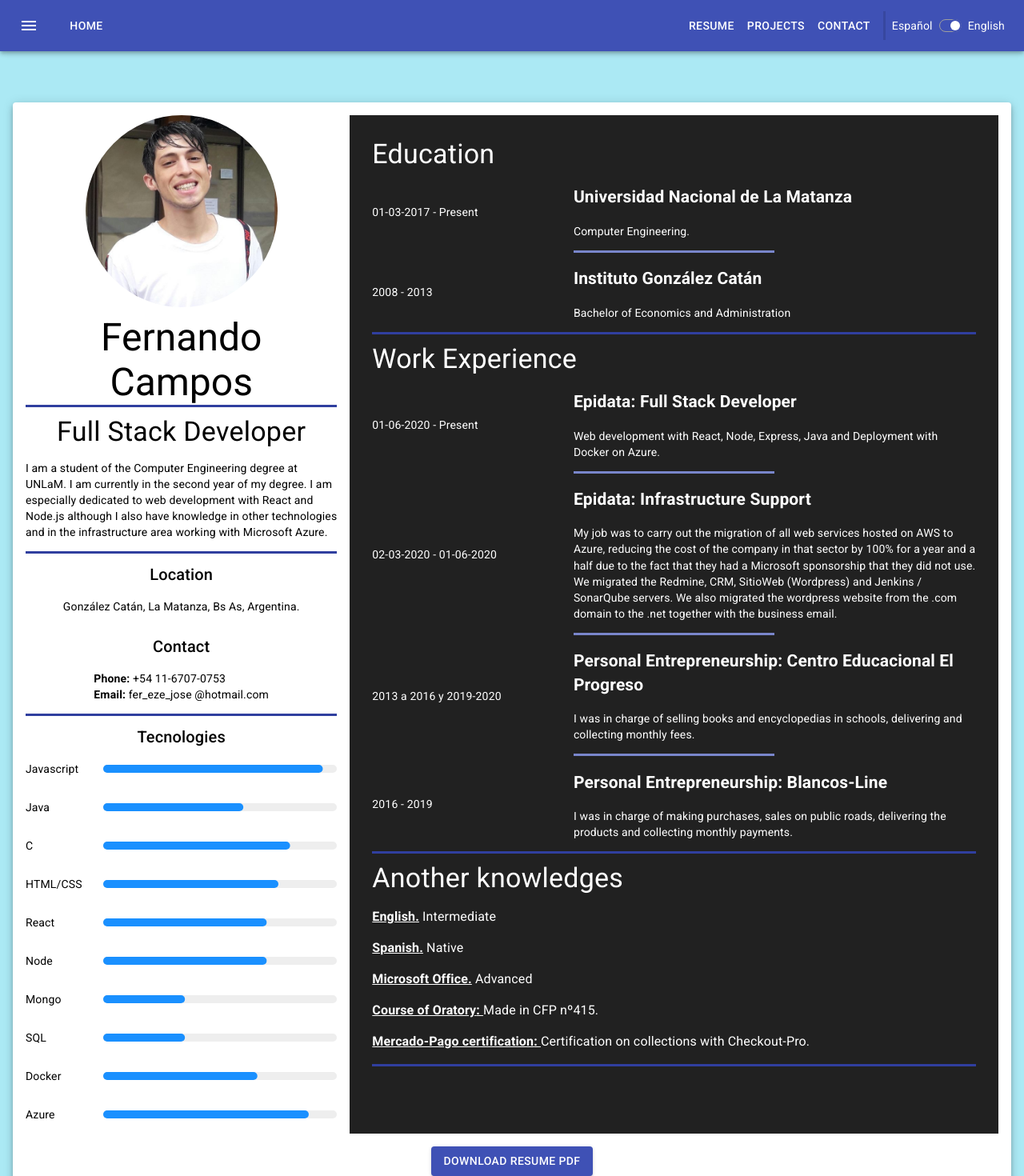
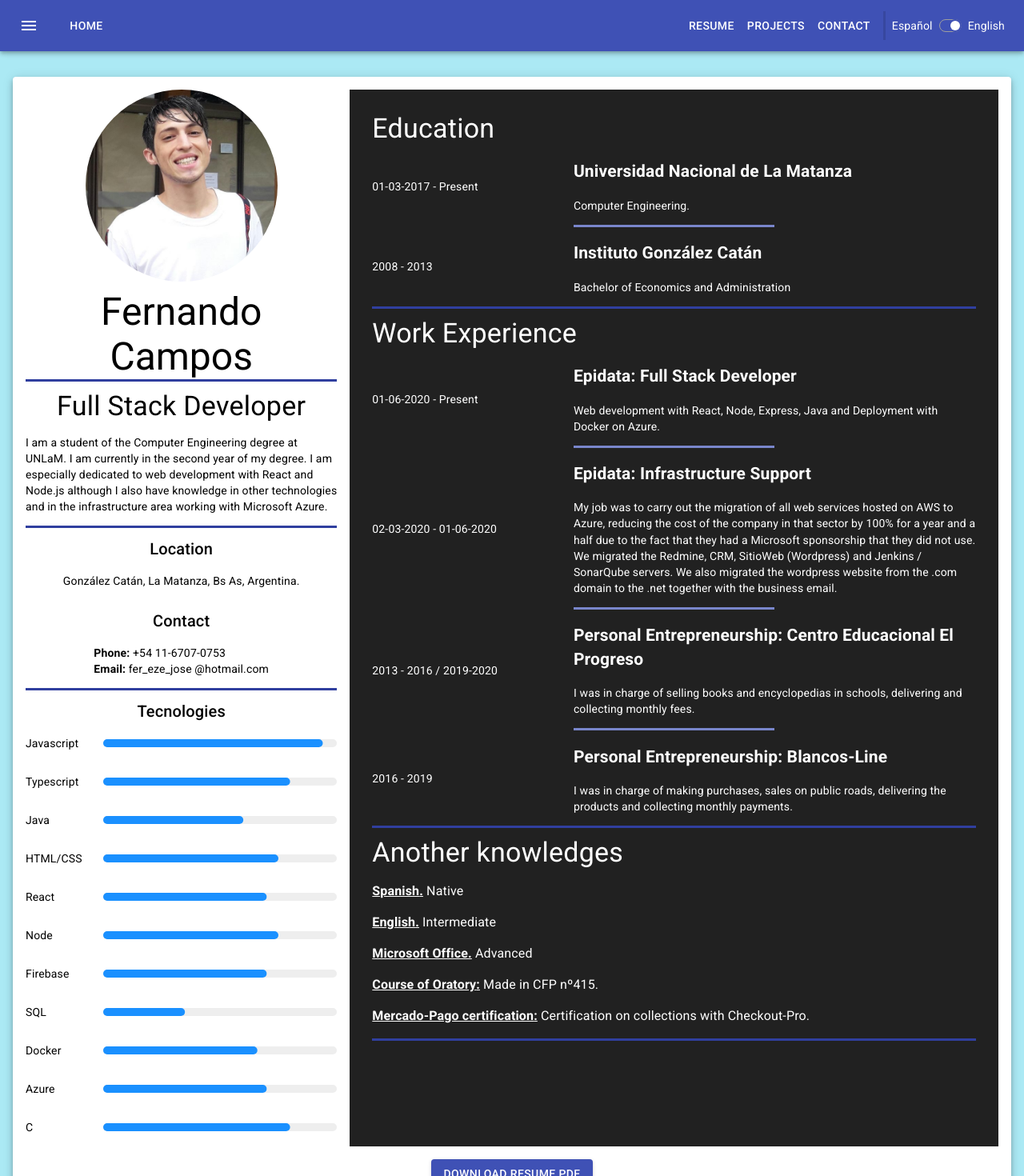
Before and after one commit to FerCamposDev/Portfolio, a React (Create React App) app: page /en/curriculum in a window 1280 px wide. Shown: the top 1470 px of the page at 80% size. Built offline with nearby package versions, Linux system fonts and the light colour scheme.

Commit message:
acomodo resume y contact

```diff
--- a/src/Pages/Contact/Contact.tsx
+++ b/src/Pages/Contact/Contact.tsx
@@ -1,5 +1,7 @@
 import { useState } from 'react';
-import { Grid, Avatar, makeStyles, Container, Divider, Typography, Hidden, Button, Tooltip, Link } from '@material-ui/core'
+import {
+  Grid, Avatar, Container, Divider, Typography, Hidden, Button, Tooltip, Link
+} from '@material-ui/core'
 import CallIcon from '@material-ui/icons/Call';
 import WhatsAppIcon from '@material-ui/icons/WhatsApp';
 import MailIcon from '@material-ui/icons/Mail';
@@ -8,53 +10,43 @@ import Snackbar from '@material-ui/core/Snackbar';
 import MuiAlert from '@material-ui/lab/Alert';
 
 import useWordings from '../../i18n/wordings';
+import useContactStyles from './contactStyles';
 import perfil from '../../images/fer-campos.png';
 
 function Alert(props: any) {
   return <MuiAlert elevation={6} variant="filled" {...props} />;
 }
 
-const useStyles = makeStyles((theme) => ({
-  large: {
-    width: theme.spacing(30),
-    height: theme.spacing(30),
-    marginTop: '10px',
-    borderRadius: '30px'
-  },
-  marginTop: {
-    paddingTop: '20px',
-  },
-  resumeRightCol: {
-    background: '#27221F',
-    //background: theme.palette.text.primary,
-    //background: 'black',
-    color: 'white',
-    padding: '2em',
-    //marginTop: '20px',
-    borderRadius: '20px',
-  },
-  divider: {
-    borderTop: '3px solid',
-    borderTopColor: theme.palette.primary.dark,
-    width: '45%'
-  }
-}));
-
 const Contact = () => {
-  const classes = useStyles();
+  const classes = useContactStyles();
   const wordings = useWordings();
   const [open, setOpen] = useState(false);
 
-  const handleClick = () => {
+  const handleCopy = () => {
+    const clipboard = navigator.clipboard;
+    if (clipboard) {
+      navigator.clipboard.writeText('fer_eze_jose@hotmail.com')
+        .then(() => setOpen(true))
+        .catch((err) => console.log(err));
+    } else {
       let aux = document.createElement("input");
       aux.setAttribute("value", "fer_eze_jose@hotmail.com");
       document.body.appendChild(aux);
       aux.select();
       document.execCommand("copy");
       document.body.removeChild(aux);
+      setOpen(true)
+    }
+  };
 
-    setOpen(true);
-  };
+  const handleClick = (to: string) => {
+    let a = document.createElement("a");
+    a.href = to;
+    a.target = "_blank";
+    document.body.appendChild(a);
+    a.click();
+    document.body.removeChild(a);
+  }
 
   const handleClose = (event: React.SyntheticEvent | MouseEvent, reason?: string) => {
     if (reason === 'clickaway') {
@@ -64,90 +56,58 @@ const Contact = () => {
   };
 
   return (
-    <Container style={{ marginTop: '20px' }} className={classes.resumeRightCol}>
-      <Grid container direction="row" className={classes.resumeRightCol} justify="center">
+    <Container style={{ marginTop: '20px' }} className={classes.main}>
+      <Grid container direction="row" className={classes.main} justify="center">
         <Grid container item sm={6} xs={12} direction="column" alignItems="center">
           <Hidden xsDown>
-            <Avatar
-              alt="Foto Perfil"
+            <Avatar alt="Photo" variant="rounded"
               src={perfil}
-              className={classes.large}
-              variant="rounded"
+              className={classes.photo}
             />
-
-            <Typography variant="h4">
-              Fernando Campos
-            </Typography>
-
+            <Typography variant="h3">Fernando Campos</Typography>
           </Hidden>
-
         </Grid>
         <Grid item sm={6} xs={12} direction="column" alignItems="center">
           <Typography variant="h3" style={{ paddingLeft: '30px' }}>
             {wordings.contact.title}
             <Divider className={classes.divider} />
           </Typography>
-          <Grid container item alignItems="center" className={classes.marginTop}>
-            <Tooltip title={wordings.contact.call || ''}>
-              <Link
-                component={Button}
-                color="inherit"
-                onClick={() => {
-                  let a = document.createElement("a");
-                  a.href = "tel:+541167070753";
-                  a.target = "_blank";
-                  document.body.appendChild(a);
-                  a.click();
-                  document.body.removeChild(a);
-                }}
+          <Grid container alignItems="center" className={classes.marginTop}>
+            <Tooltip title={wordings.contact.call} style={{ color: 'white' }}>
+              <Link component={Button}
+                onClick={() => handleClick('tel:+541167070753')}
               >
-                <CallIcon fontSize="large"></CallIcon>
-                <Typography variant="h4">
-                  1167070753
+                <CallIcon fontSize="large" />
+                <Typography variant="h4">1167070753</Typography>
+              </Link>
+            </Tooltip>
+          </Grid>
+          <Grid container alignItems="center" className={classes.marginTop}>
+            <Tooltip title={wordings.contact.whatsapp} style={{ color: 'white' }}>
+              <Link component={Button}
+                onClick={() =>
+                  handleClick("https://wa.me/541167070753?text=Hola%20Fernando%20ví%20tu%20portafolio.")
+                }
+              >
+                <WhatsAppIcon fontSize="large" />
+                <Typography variant="h4">1167070753</Typography>
+              </Link>
+            </Tooltip>
+          </Grid>
+          <Grid container alignItems="center" className={classes.marginTop}>
+            <Tooltip title={wordings.contact.email} style={{ color: 'white' }}>
+              <Link component={Button} onClick={handleCopy} >
+                <MailIcon fontSize="large" />
+                <Typography variant="h6">
+                  &nbsp;fer_eze_jose@hotmail.com
                 </Typography>
               </Link>
             </Tooltip>
           </Grid>
-          <Grid container item alignItems="center" className={classes.marginTop}>
-            <Tooltip title={wordings.contact.whatsapp || ''}>
-              <Link
-                component={Button}
-                color="inherit"
-                onClick={() => {
-                  let a = document.createElement("a");
-                  a.href = "https://wa.me/541167070753?text=Hola%20Fernando%20ví%20tu%20portafolio.";
-                  a.target = "_blank";
-                  document.body.appendChild(a);
-                  a.click();
-                  document.body.removeChild(a);
-                }}
-              >
-                <WhatsAppIcon fontSize="large"></WhatsAppIcon>
-                <Typography variant="h4">
-                  1167070753
-                </Typography>
-              </Link>
-            </Tooltip>
-          </Grid>
-          <Grid container item alignItems="center" className={classes.marginTop}>
-            <Tooltip title={wordings.contact.email || ''}>
-              <Link
-                component={Button}
-                color="inherit"
-                onClick={handleClick}
-              >
-                <MailIcon fontSize="large"></MailIcon>
-                <Typography variant="h6">
-                  fer_eze_jose@hotmail.com
-                </Typography>
-              </Link>
-            </Tooltip>
-
-          </Grid>
         </Grid>
       </Grid>
       <Snackbar open={open} autoHideDuration={3000} onClose={handleClose}>
-        <Alert icon={<FileCopyIcon fontSize="inherit" />} onClose={handleClose} severity="info">
+        <Alert icon={<FileCopyIcon />} onClose={handleClose} severity="info">
           {wordings.contact.emailCopied}
         </Alert>
       </Snackbar>
--- /dev/null
+++ b/src/Pages/Contact/contactStyles.ts
@@ -0,0 +1,29 @@
+import { makeStyles } from "@material-ui/core";
+
+const useContactStyles = makeStyles((theme) => ({
+  photo: {
+    width: theme.spacing(30),
+    height: theme.spacing(30),
+    marginTop: '10px',
+    borderRadius: '30px'
+  },
+  marginTop: {
+    paddingTop: '20px',
+  },
+  main: {
+    background: 'black',
+    color: 'white',
+    padding: '2em',
+    borderRadius: '20px',
+  },
+  divider: {
+    borderTop: '3px solid',
+    borderTopColor: theme.palette.primary.dark,
+    width: '35%',
+    [theme.breakpoints.down('sm')]: {
+      width: '90%',
+    }
+  }
+}));
+
+export default useContactStyles;
--- a/src/Pages/Projects/projectsStyles.ts
+++ b/src/Pages/Projects/projectsStyles.ts
@@ -2,8 +2,7 @@ import { makeStyles } from "@material-ui/core";
 
 const useProjectsStyles = makeStyles((theme) => ({
   paper: {
-    marginLeft: theme.spacing(2),
-    marginRight: theme.spacing(2),
+    margin: theme.spacing(2),
     padding: theme.spacing(2),
   },
   // ProjectList
@@ -16,8 +15,6 @@ const useProjectsStyles = makeStyles((theme) => ({
     display: 'flex',
     justifyContent: 'space-around',
   },
-  // ProjectCard
-
 }));
 
 export default useProjectsStyles;
--- a/src/Pages/Resume/Resume.tsx
+++ b/src/Pages/Resume/Resume.tsx
@@ -1,68 +1,25 @@
-import { Grid, Avatar, makeStyles, Divider, Typography, Button } from '@material-ui/core'
-import Tecnology from './components/Tecnology';
+import { Grid, Avatar, Divider, Typography, Button } from '@material-ui/core'
 import Paper from '@material-ui/core/Paper';
 
+import useWordings from '../../i18n/wordings';
+import useResumeStyles from './resumeStyles';
+import Tecnology from './components/Tecnology';
+import TimeAndData from './components/TimeAndData';
+
 import perfil from '../../images/fer-campos.png';
-import useWordings from '../../i18n/wordings';
-
-const useStyles = makeStyles((theme) => ({
-  foto: {
-    width: theme.spacing(30),
-    height: theme.spacing(30),
-  },
-  marginTop: {
-    marginTop: '10px',
-  },
-  marginTopCenter: {
-    marginTop: '10px',
-    textAlign: "center",
-  },
-  gridDerecho: {
-    background: theme.palette.text.primary,
-    color: 'white',
-    padding: '2em',
-  },
-  line: {
-    lineHeight: 2
-  },
-  paper: {
-    padding: theme.spacing(2),
-    margin: theme.spacing(2),
-    color: theme.palette.text.secondary,
-  },
-  divider: {
-    borderTop: '3px solid',
-    borderTopColor: theme.palette.primary.dark,
-    width: '100%'
-  }, dividerCorto: {
-    borderTop: '3px solid',
-    borderTopColor: theme.palette.primary.light,
-    width: '50%'
-  },
-  gridIzquierda: {
-    paddingRight: theme.spacing(2),
-    color: 'black'
-  },
-  p: {
-    fontSize: theme.spacing(2),
-  },
-  descarga: {
-    marginTop: theme.spacing(2),
-  }
-}));
 
 const Resume = () => {
   const wordings = useWordings();
-  const classes = useStyles();
+  const classes = useResumeStyles();
   return (
     <Paper className={classes.paper} elevation={5}>
       <Grid container>
-        <Grid container item xs={12} sm={4} className={classes.gridIzquierda}>
+        <Grid container item xs={12} sm={4} className={classes.leftGrid}>
           <Grid container item xs={12} justify="center" direction="column" alignItems="center">
             <Avatar
-              alt="Foto Perfil"
+              alt="photo"
               src={perfil}
-              className={classes.foto}
+              className={classes.photo}
             />
             <Typography variant="h3" className={classes.marginTopCenter}>
               Fernando Campos
@@ -93,108 +50,80 @@ const Resume = () => {
               <b>{wordings.resume.email}: </b> fer_eze_jose @hotmail.com</p>
             <Divider className={classes.divider} />
           </Grid>
-          {/* <Grid container item xs={12}
-            // justify="center"
-            direction="column"
-            text="center"
-            // alignContent="flex-start"
-            // alignItems="flex-start"
-            > */}
           <Grid item xs={12}>
             <Typography variant="h6" className={classes.marginTopCenter}>
               {wordings.resume.tecnologies}
             </Typography>
             <Tecnology name={"Javascript"} level={94} />
+            <Tecnology name={"Typescript"} level={80} />
             <Tecnology name={"Java"} level={60} />
-            <Tecnology name={"C"} level={80} />
             <Tecnology name={"HTML/CSS"} level={75} />
             <Tecnology name={"React"} level={70} />
-            <Tecnology name={"Node"} level={70} />
-            <Tecnology name={"Mongo"} level={35} />
+            <Tecnology name={"Node"} level={75} />
+            <Tecnology name={"Firebase"} level={70} />
             <Tecnology name={"SQL"} level={35} />
             <Tecnology name={"Docker"} level={66} />
-            <Tecnology name={"Azure"} level={88} />
-
+            <Tecnology name={"Azure"} level={70} />
+            <Tecnology name={"C"} level={80} />
           </Grid>
         </Grid>
 
-
-        <Grid item xs={12} sm={8} className={classes.gridDerecho}
-          direction="column"
-        >
-          <Typography variant="h4" color="initial">{wordings.resume.education}</Typography>
+        <Grid item xs={12} sm={8} className={classes.rightGrid} direction="column">
+          <Typography variant="h4">{wordings.resume.education}</Typography>
           <Grid container direction="row" alignItems="center" >
-            <Grid sm={4} xs={12}>
-              <p>01-03-2017 - {wordings.resume.present}</p>
-            </Grid>
-            <Grid sm={8} xs={12}>
-              <h2 className="fs-2">Universidad Nacional de La Matanza</h2>
-              <p>{wordings.resume.degree}</p>
-              <Divider className={classes.dividerCorto} />
-            </Grid>
-            <Grid sm={4} xs={12}>
-              <p>2008 - 2013</p>
-            </Grid>
-            <Grid sm={8} xs={12}>
-              <h2 className="fs-2">Instituto González Catán</h2>
-              <p>{wordings.resume.secondary}</p>
-            </Grid>
+            <TimeAndData
+              time={`01-03-2017 - ${wordings.resume.present}`}
+              title='Universidad Nacional de La Matanza'
+              desc={wordings.resume.degree}
+              divider={true}
+            />
+            <TimeAndData
+              time={'2008 - 2013'}
+              title='Instituto González Catán'
+              desc={wordings.resume.secondary}
+            />
           </Grid>
           <Divider className={classes.divider} />
-          <Typography variant="h4" color="initial" className={classes.marginTop}>{wordings.resume.work}</Typography>
+          <Typography variant="h4" className={classes.marginTop}>{wordings.resume.work}</Typography>
           <Grid container direction="row" alignItems="center" >
-            <Grid sm={4} xs={12}>
-              <p>01-06-2020 - {wordings.resume.present}</p>
-            </Grid>
-            <Grid sm={8} xs={12}>
-              <h2 className="fs-2">{wordings.resume.epiDev}</h2>
-              <p>{wordings.resume.epiDevDesc}</p>
-              <Divider className={classes.dividerCorto} />
-            </Grid>
-            <Grid sm={4} xs={12}>
-              <p>02-03-2020 - 01-06-2020</p>
-            </Grid>
-            <Grid sm={8} xs={12}>
-              <h2 className="fs-2">{wordings.resume.epiInfra}</h2>
-              <p className={`fs-1`}>
-                {wordings.resume.epiInfraDesc}
-              </p>
-              <Divider className={classes.dividerCorto} />
-            </Grid>
-            <Grid sm={4} xs={12}>
-              <p>2013 a 2016 y 2019-2020</p>
-            </Grid>
-            <Grid sm={8} xs={12}>
-              <h2 className="fs-2">{wordings.resume.elProgreso}</h2>
-              <p className={`fs-1`}>
-                {wordings.resume.elProgresoDesc}
-              </p>
-              <Divider className={classes.dividerCorto} />
-            </Grid>
-            <Grid sm={4} xs={12}>
-              <p>2016 - 2019</p>
-            </Grid>
-            <Grid sm={8} xs={12}>
-              <h2 className="fs-2">{wordings.resume.blancosLine}</h2>
-              <p className={`fs-1`}>
-                {wordings.resume.blancosLineDesc}
-              </p>
-            </Grid>
+            <TimeAndData
+              time={`01-06-2020 - ${wordings.resume.present}`}
+              title={wordings.resume.epiDev}
+              desc={wordings.resume.epiDevDesc}
+              divider={true}
+            />
+            <TimeAndData
+              time={'02-03-2020 - 01-06-2020'}
+              title={wordings.resume.epiInfra}
+              desc={wordings.resume.epiInfraDesc}
+              divider={true}
+            />
+            <TimeAndData
+              time={'2013 - 2016 / 2019-2020'}
+              title={wordings.resume.elProgreso}
+              desc={wordings.resume.elProgresoDesc}
+              divider={true}
+            />
+            <TimeAndData
+              time={'2016 - 2019'}
+              title={wordings.resume.blancosLine}
+              desc={wordings.resume.blancosLineDesc}
+            />
           </Grid>
           <Divider className={classes.divider} />
-          <Typography variant="h4" color="initial" className={classes.marginTop}>{wordings.resume.knowledge}</Typography>
-          <Grid container direction="row" alignItems="center" >
-            <Grid sm={12} xs={12} className={classes.p}>
-              <p><u><b>{wordings.resume.english}.</b></u> {wordings.resume.englishDesc}</p>
-              <p><u><b>{wordings.resume.spanish}.</b></u> {wordings.resume.spanishDesc}</p>
-              <p><u><b>{wordings.resume.microsoftOffice}.</b></u> {wordings.resume.microsoftOfficeDesc}</p>
-              <p><u><b>{wordings.resume.oratory}: </b></u> {wordings.resume.oratoryDesc}</p>
-              <p><u><b>{wordings.resume.mp}: </b></u> {wordings.resume.mpDesc}</p>
-            </Grid>
+          <Typography variant="h4" className={classes.marginTop}>
+            {wordings.resume.knowledge}
+          </Typography>
+          <Grid sm={12} xs={12} className={classes.p}>
+            <p><u><b>{wordings.resume.spanish}.</b></u> {wordings.resume.spanishDesc}</p>
+            <p><u><b>{wordings.resume.english}.</b></u> {wordings.resume.englishDesc}</p>
+            <p><u><b>{wordings.resume.microsoftOffice}.</b></u> {wordings.resume.microsoftOfficeDesc}</p>
+            <p><u><b>{wordings.resume.oratory}:</b></u> {wordings.resume.oratoryDesc}</p>
+            <p><u><b>{wordings.resume.mp}:</b></u> {wordings.resume.mpDesc}</p>
           </Grid>
           <Divider className={classes.divider} />
         </Grid>
-        <Grid item container justify="center" className={classes.descarga}>
+        <Grid container justify="center" className={classes.download}>
           <a style={{ textDecoration: "none" }} href={wordings.resume.resumeLink} download="CV.pdf">
             <Button variant="contained" color="primary">
               {wordings.resume.download}
--- /dev/null
+++ b/src/Pages/Resume/components/TimeAndData.tsx
@@ -0,0 +1,31 @@
+import Grid from '@material-ui/core/Grid'
+import Divider from '@material-ui/core/Divider'
+
+import useResumeStyles from '../resumeStyles';
+
+interface Props {
+  time: string
+  title: string
+  desc: string
+  divider?: boolean
+}
+
+const TimeAndData = (props: Props) => {
+  const { time, title, desc, divider } = props;
+  const classes = useResumeStyles();
+
+  return (
+    <>
+      <Grid sm={4} xs={12}>
+        <p>{time}</p>
+      </Grid>
+      <Grid sm={8} xs={12}>
+        <h2>{title}</h2>
+        <p>{desc}</p>
+        {divider && <Divider className={classes.shortDivider} />}
+      </Grid>
+    </>
+  )
+}
+
+export default TimeAndData
--- /dev/null
+++ b/src/Pages/Resume/resumeStyles.ts
@@ -0,0 +1,47 @@
+import { makeStyles } from "@material-ui/core";
+
+const useResumeStyles = makeStyles((theme) => ({
+  photo: {
+    width: theme.spacing(30),
+    height: theme.spacing(30),
+  },
+  marginTop: {
+    marginTop: '10px',
+  },
+  marginTopCenter: {
+    marginTop: '10px',
+    textAlign: "center",
+  },
+  leftGrid: {
+    paddingRight: theme.spacing(2),
+    color: 'black'
+  },
+  rightGrid: {
+    background: theme.palette.text.primary,
+    color: 'white',
+    padding: '2em',
+  },
+  paper: {
+    padding: theme.spacing(2),
+    margin: theme.spacing(2),
+    color: theme.palette.text.secondary,
+  },
+  divider: {
+    borderTop: '3px solid',
+    borderTopColor: theme.palette.primary.dark,
+    width: '100%'
+  },
+  shortDivider: {
+    borderTop: '3px solid',
+    borderTopColor: theme.palette.primary.light,
+    width: '50%'
+  },
+  p: {
+    fontSize: theme.spacing(2),
+  },
+  download: {
+    marginTop: theme.spacing(2),
+  }
+}));
+
+export default useResumeStyles;
--- a/src/components/Navigation/Drawer.tsx
+++ b/src/components/Navigation/Drawer.tsx
@@ -44,7 +44,7 @@ const useStyles = makeStyles((theme) => ({
   },
   content: {
     flexGrow: 1,
-    padding: theme.spacing(3),
+    padding: theme.spacing(1),
     transition: theme.transitions.create('margin', {
       easing: theme.transitions.easing.sharp,
       duration: theme.transitions.duration.leavingScreen,
```
Lines whose indentation alone changed are shown as unchanged.
